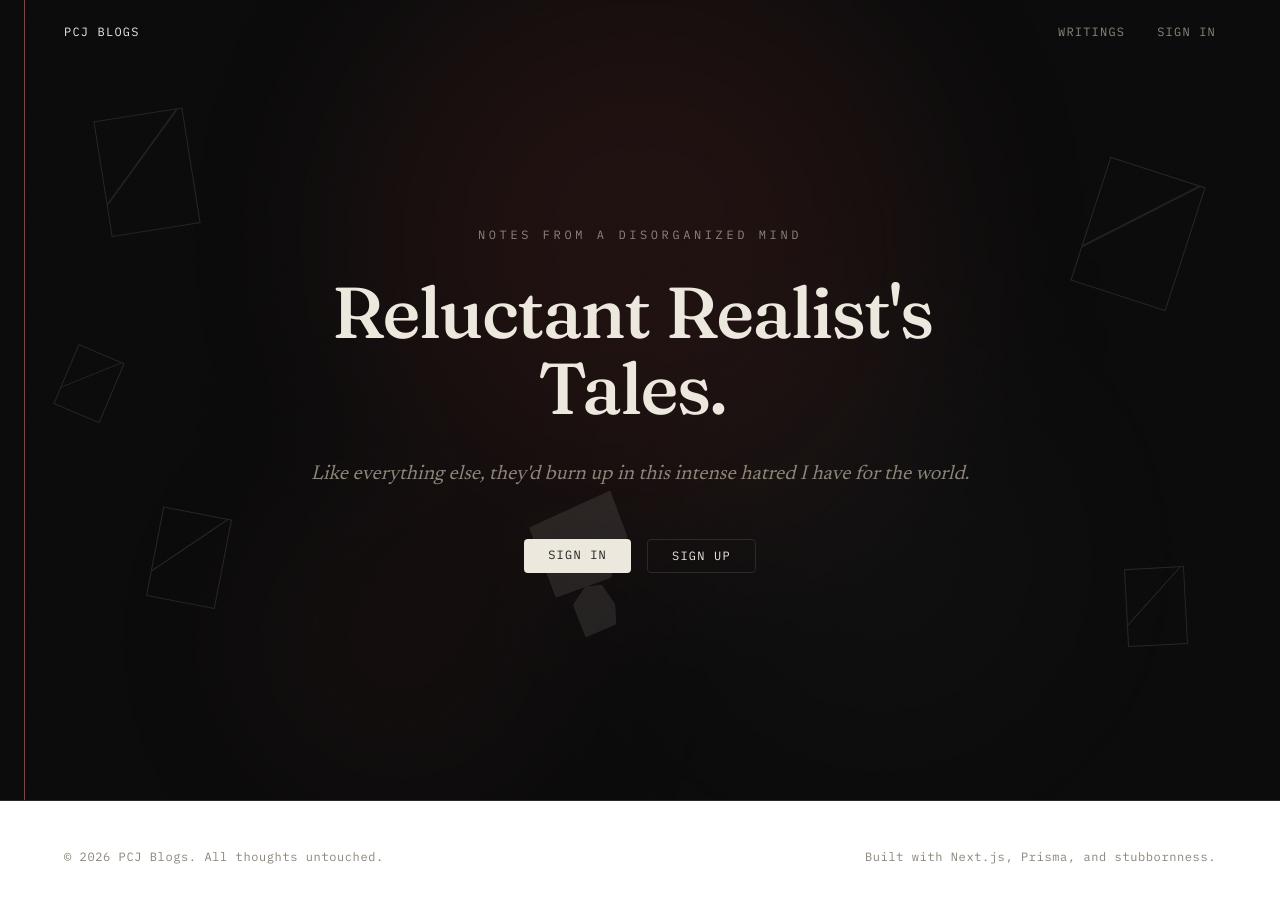
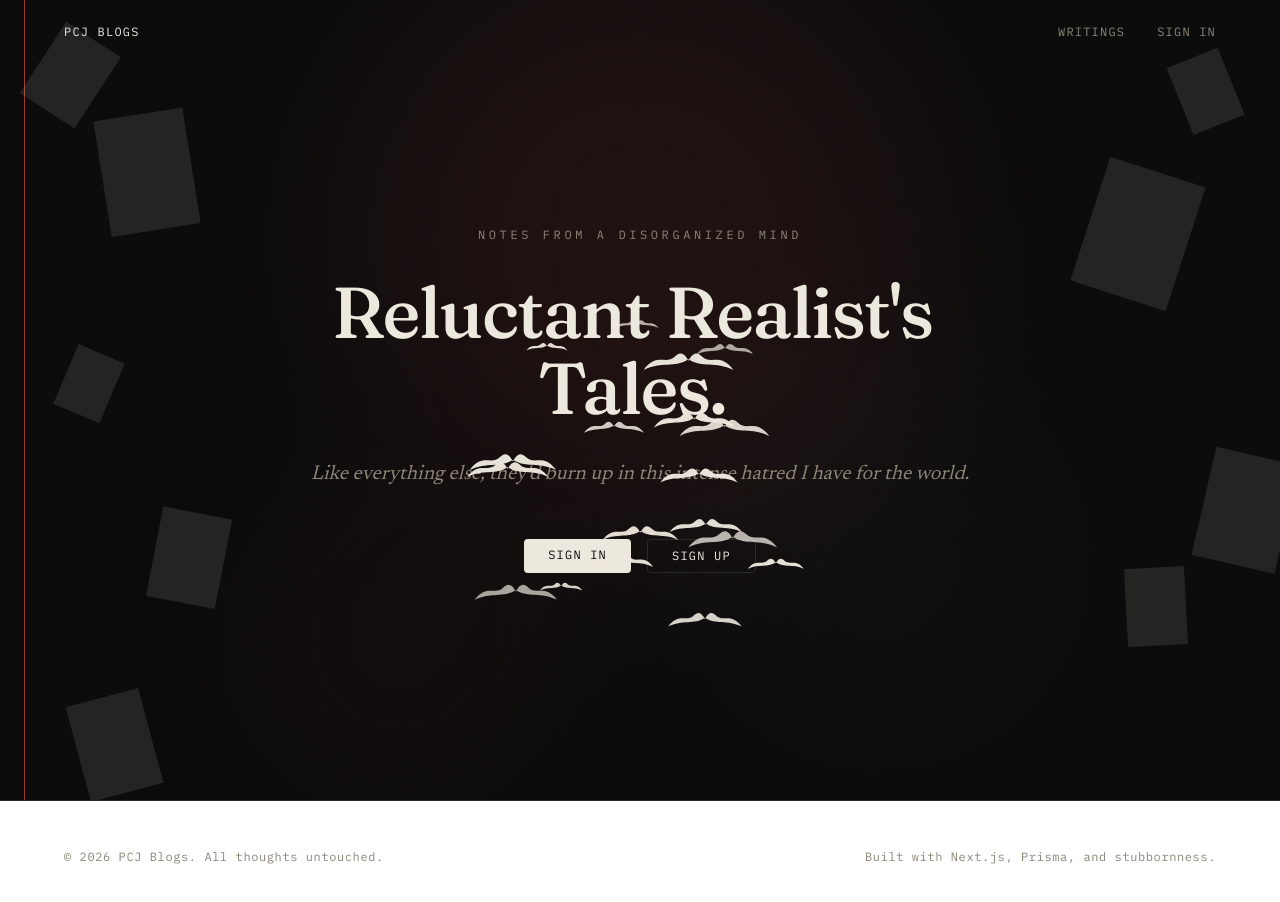
Before and after one commit to Paromita22/Blog, a Next.js app: page / in a window 1280 px wide. Shown: the top 902 px of the page. Built offline with nearby package versions, Linux system fonts and the light colour scheme; no server answers; the database is empty.

Commit message:
page and bird fix

```diff
--- a/app/components/FloatingPaper.tsx
+++ b/app/components/FloatingPaper.tsx
@@ -8,6 +8,10 @@ const scraps = [
   { top: "22%", left: "85%", rotate: 15, delay: 0.35, size: 100 },
   { top: "72%", left: "88%", rotate: -6, delay: 0.65, size: 60 },
   { top: "45%", left: "5%", rotate: 20, delay: 0.8, size: 50 },
+  { top: "5%", left: "3%", rotate: 30, delay: 0.4, size: 65 },
+  { top: "88%", left: "6%", rotate: -18, delay: 0.55, size: 75 },
+  { top: "8%", left: "92%", rotate: -25, delay: 0.7, size: 55 },
+  { top: "58%", left: "94%", rotate: 10, delay: 0.9, size: 85 },
 ];
 
 export default function FloatingPaper() {
@@ -46,13 +50,12 @@ export default function FloatingPaper() {
             default: { duration: 1.2, delay: s.delay, ease: [0.16, 1, 0.3, 1] },
           }}
         >
-          <div
-            className="w-full h-full border border-[var(--paper)]"
-            style={{
-              background:
+          <div className="w-full h-full bg-[var(--paper)] opacity-90" />
+
+          {/* style={{ background:
                 "linear-gradient(135deg, transparent 40%, var(--paper) 41%, transparent 42%)",
             }}
-          />
+          />*/}
         </motion.div>
       ))}
     </div>
--- a/app/components/PaperBurst.tsx
+++ b/app/components/PaperBurst.tsx
@@ -3,22 +3,25 @@
 import { motion } from "framer-motion";
 import { useEffect, useState } from "react";
 
-const clipShapes = [
+const paperShapes = [
   "polygon(20% 0%, 80% 5%, 100% 60%, 70% 100%, 10% 90%, 0% 40%)",
   "polygon(10% 10%, 90% 0%, 100% 70%, 60% 100%, 20% 95%, 0% 50%)",
   "polygon(0% 20%, 60% 0%, 100% 30%, 90% 90%, 30% 100%, 0% 70%)",
-  "polygon(15% 0%, 100% 15%, 85% 100%, 30% 90%, 0% 55%)",
-  "polygon(0% 0%, 100% 10%, 90% 100%, 10% 90%)",
+  "polygon(15% 0%, 100% 15%, 85% 100%, 30% 90%, 0% 55%, 5% 20%)",
+  "polygon(0% 0%, 100% 10%, 90% 100%, 10% 90%, 5% 50%, 30% 20%)",
 ];
+
+const DURATION = 9; // <-- tweak this one number to change overall speed
 
 type Piece = {
   startX: number;
   startY: number;
-  endX: number;
-  endY: number;
-  rotate: number;
+  crossX: number;
+  crossY: number;
+  splitX: number;
+  splitY: number;
   size: number;
-  clip: string;
+  paperShape: string;
   delay: number;
   survives: boolean;
 };
@@ -31,9 +34,10 @@ export default function PaperBurst() {
     const reduced = window.matchMedia(
       "(prefers-reduced-motion: reduce)",
     ).matches;
-    if (reduced) return;
-
-    const centerSpread = () => (Math.random() - 0.5) * 300;
+    if (reduced) {
+      setPhase("settled");
+      return;
+    }
 
     const generated: Piece[] = Array.from({ length: 18 }).map((_, i) => {
       const fromLeft = i % 2 === 0;
@@ -42,19 +46,22 @@ export default function PaperBurst() {
           ? -700 - Math.random() * 200
           : 700 + Math.random() * 200,
         startY: Math.random() * 500 - 100,
-        endX: centerSpread(),
-        endY: Math.random() * 400 - 100,
-        rotate: (Math.random() - 0.5) * 540,
+        crossX: (Math.random() - 0.5) * 250,
+        crossY: Math.random() * 300 - 100,
+        splitX: fromLeft
+          ? -800 - Math.random() * 200
+          : 800 + Math.random() * 200,
+        splitY: Math.random() * 300 - 150,
         size: 40 + Math.random() * 60,
-        clip: clipShapes[i % clipShapes.length],
-        delay: Math.random() * 0.3,
-        survives: i === 3 || i === 11, // exactly 2 pieces stay
+        paperShape: paperShapes[i % paperShapes.length],
+        delay: Math.random() * (DURATION * 0.1),
+        survives: i === 3 || i === 11,
       };
     });
     setPieces(generated);
     setPhase("playing");
 
-    const timer = setTimeout(() => setPhase("settled"), 3000);
+    const timer = setTimeout(() => setPhase("settled"), (DURATION + 1) * 1000);
     return () => clearTimeout(timer);
   }, []);
 
@@ -65,46 +72,73 @@ export default function PaperBurst() {
       {pieces.map((p, i) => (
         <motion.div
           key={i}
-          className="absolute bg-[var(--paper)]"
-          style={{ width: p.size, height: p.size * 1.2, clipPath: p.clip }}
-          initial={{
-            x: p.startX,
-            y: p.startY,
-            opacity: 0,
-            rotate: 0,
-            scale: 0.6,
-          }}
+          className="absolute"
+          style={{ width: p.size, height: p.size }}
+          initial={{ x: p.startX, y: p.startY, opacity: 0, scale: 0.7 }}
           animate={
             phase === "playing"
               ? {
-                  x: p.endX,
-                  y: p.endY,
-                  opacity: [0, 1, 1],
-                  rotate: p.rotate,
-                  scale: 1,
+                  x: [p.startX, p.crossX, p.crossX, p.splitX],
+                  y: [p.startY, p.crossY, p.crossY, p.splitY],
+                  opacity: [0, 1, 1, 0],
+                  scale: [0.7, 1, 1, 1],
                 }
               : p.survives
+                ? { x: p.crossX, y: p.crossY, opacity: 0.12, scale: 1 }
+                : { opacity: 0 }
+          }
+          transition={
+            phase === "playing"
+              ? {
+                  duration: DURATION,
+                  delay: p.delay,
+                  times: [0, 0.35, 0.55, 1],
+                  ease: [0.45, 0, 0.2, 1],
+                }
+              : { duration: 1.5 }
+          }
+        >
+          <motion.div
+            className="absolute inset-0 bg-[var(--paper)]"
+            style={{ clipPath: p.paperShape }}
+            animate={
+              phase === "playing"
+                ? { opacity: [1, 1, 0, 0] }
+                : { opacity: p.survives ? 1 : 0 }
+            }
+            transition={
+              phase === "playing"
                 ? {
-                    x: p.endX,
-                    y: p.endY,
-                    opacity: 0.1,
-                    rotate: p.rotate,
-                    scale: 1,
+                    duration: DURATION,
+                    delay: p.delay,
+                    times: [0, 0.35, 0.5, 1],
                   }
-                : {
-                    x: p.endX,
-                    y: p.endY,
-                    opacity: 0,
-                    rotate: p.rotate,
-                    scale: 1,
+                : { duration: 1.5 }
+            }
+          />
+          <motion.svg
+            viewBox="0 0 100 40"
+            className="absolute inset-0 w-full h-full"
+            style={{ top: "30%" }}
+            animate={
+              phase === "playing" ? { opacity: [0, 0, 1, 1] } : { opacity: 0 }
+            }
+            transition={
+              phase === "playing"
+                ? {
+                    duration: DURATION,
+                    delay: p.delay,
+                    times: [0, 0.45, 0.6, 1],
                   }
-          }
-          transition={{
-            duration: phase === "playing" ? 3.2 : 0.5,
-            delay: phase === "playing" ? p.delay : 0,
-            ease: [0.16, 1, 0.3, 1],
-          }}
-        />
+                : { duration: 1.5 }
+            }
+          >
+            <path
+              d="M0,30 C15,10 25,25 35,15 C40,10 45,10 50,20 C55,10 60,10 65,15 C75,25 85,10 100,30 C80,20 65,28 50,18 C35,28 20,20 0,30 Z"
+              fill="var(--paper)"
+            />
+          </motion.svg>
+        </motion.div>
       ))}
     </div>
   );
```
